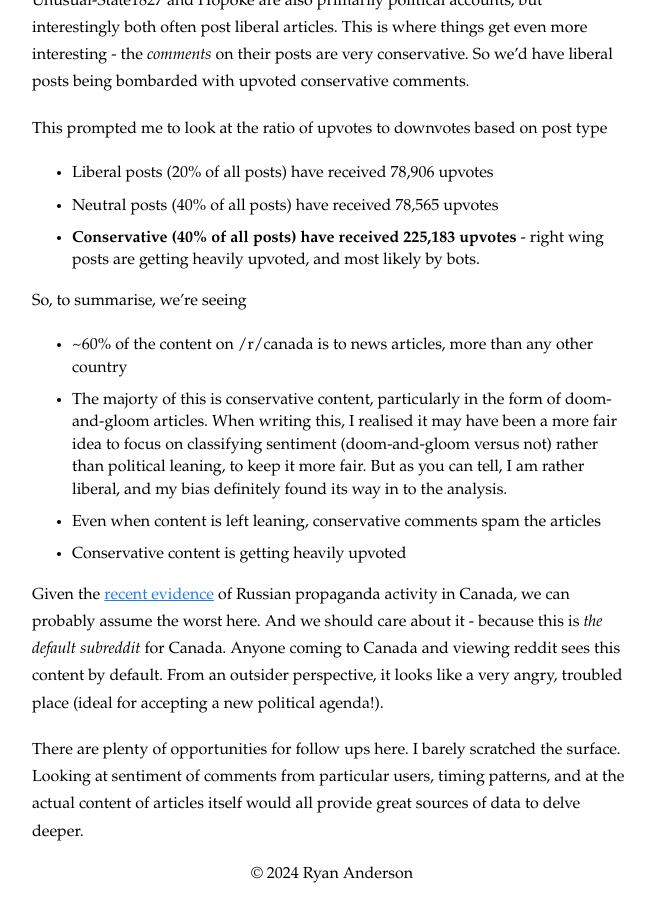
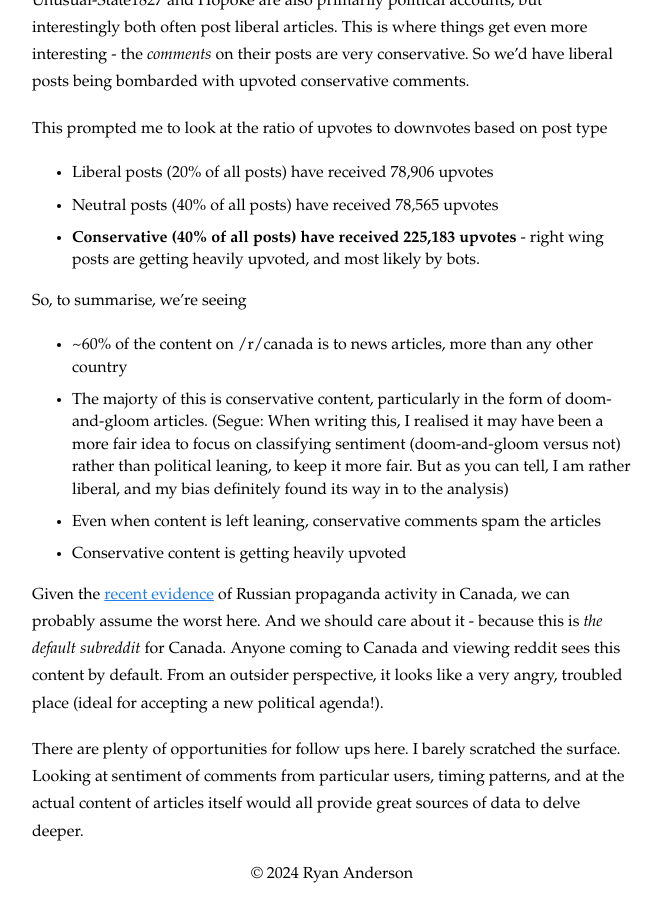
Before and after one commit to ryan-anderson-ds/ryan-anderson-ds.github.io, a Jekyll site: the page built from _posts/2024-09-08-Reddit-Propaganda.md, in a window 1280 px wide and 900 px high, scrolled down 2450 px. Shown: the whole window, without its empty margins (308-970 px from the left). Built offline with Jekyll 4.4.1, drawn with Linux system fonts in a browser that asks for light colours.

Commit message:
Update 2024-09-08-Reddit-Propaganda.md

```diff
--- a/_posts/2024-09-08-Reddit-Propaganda.md
+++ b/_posts/2024-09-08-Reddit-Propaganda.md
@@ -42,7 +42,7 @@ This prompted me to look at the ratio of upvotes to downvotes based on post type
 
 So, to summarise, we're seeing
 - ~60% of the content on /r/canada is to news articles, more than any other country
-- The majorty of this is conservative content, particularly in the form of doom-and-gloom articles. When writing this, I realised it may have been a more fair idea to focus on classifying sentiment (doom-and-gloom versus not) rather than political leaning, to keep it more fair. But as you can tell, I am rather liberal, and my bias definitely found its way in to the analysis.
+- The majorty of this is conservative content, particularly in the form of doom-and-gloom articles. (Segue: When writing this, I realised it may have been a more fair idea to focus on classifying sentiment (doom-and-gloom versus not) rather than political leaning, to keep it more fair. But as you can tell, I am rather liberal, and my bias definitely found its way in to the analysis)
 - Even when content is left leaning, conservative comments spam the articles
 - Conservative content is getting heavily upvoted
 
```
